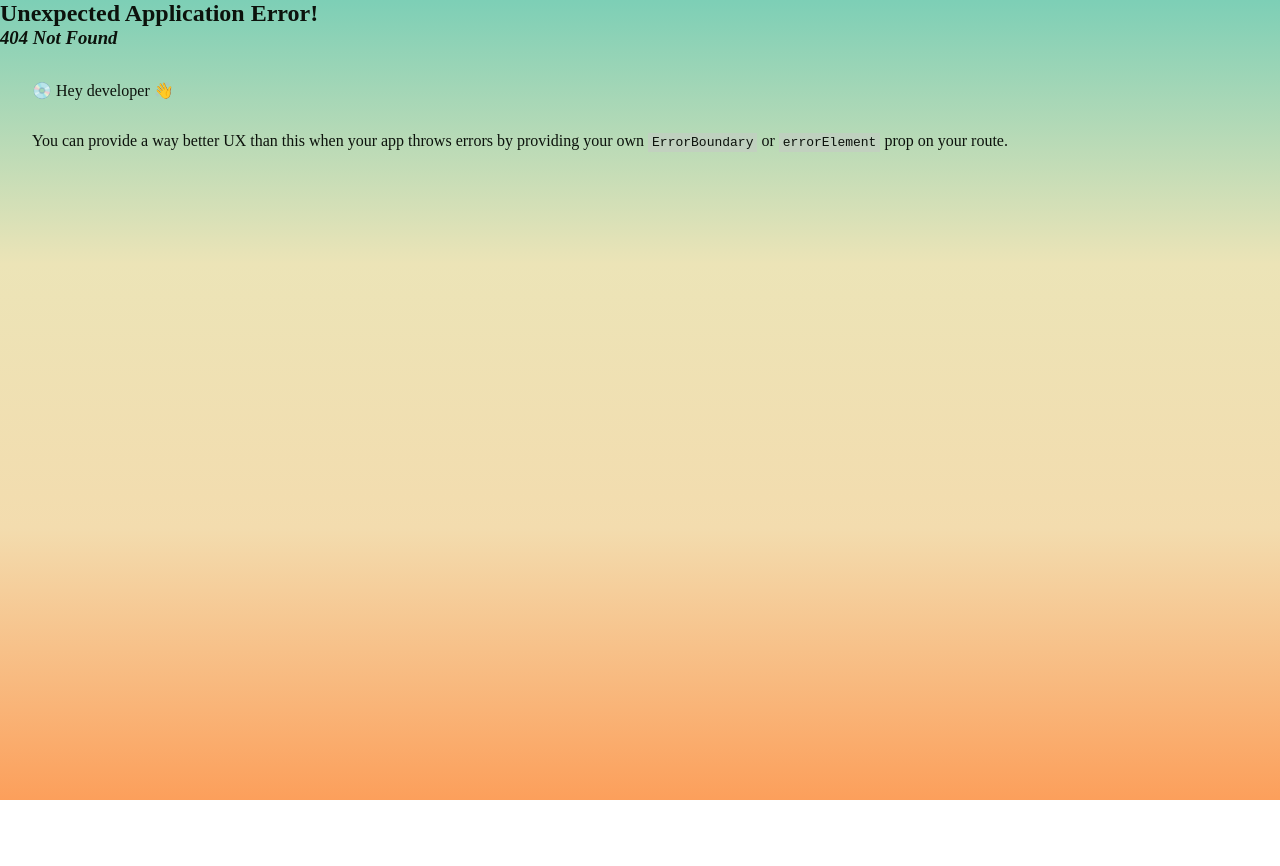
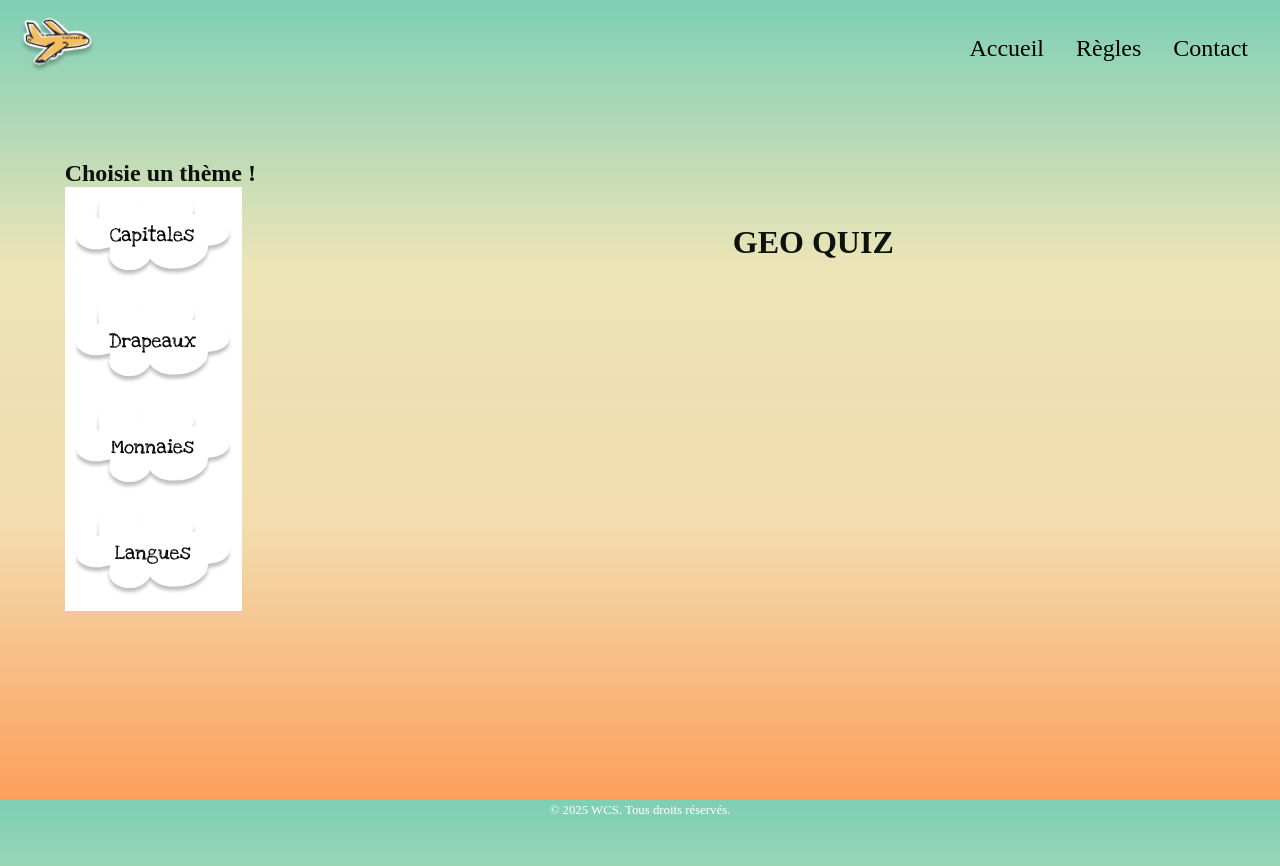
Before and after one commit to WildCodeSchool-2024-09/JS-RemoteFR-Q4-Jaune-P2-Geo, a React (Vite) app in the folder client/: page /Games in a window 1280 px wide. Before the commit this address had no page. Before the commit the page ends 800 px from the top, so only its background shows below. Built offline with nearby package versions, Linux system fonts and the light colour scheme; a web font is replaced by a local one.

Commit message:
mode game : update squelette

```diff
--- a/client/src/components/Theme/Theme.tsx
+++ /dev/null
@@ -1,44 +0,0 @@
-import { Link } from "react-router-dom";
-
-export default function Theme() {
-  return (
-    <>
-      <div className="theme">
-        <h2 className="title-themes">
-          <b>Choisie un thème !</b>
-        </h2>
-
-        {/* Les 4 bouttons thèmes */}
-        <div className="containers-themes">
-          <Link to="/capitals" className="link-Capitals">
-            <img
-              src={"/public/images/Capitales.png"}
-              alt="Un boutton nuage où se trouve un texte Capitales"
-            />
-          </Link>
-
-          <Link to="/flags" className="link-Flags">
-            <img
-              src={"/public/images/drapeaux.png"}
-              alt="Un boutton nuage où se trouve un texte Drapeau"
-            />
-          </Link>
-
-          <Link to="/money" className="link-Money">
-            <img
-              src={"/public/images/Monnaies.png"}
-              alt="Un boutton nuage où se trouve un texte Monnaies"
-            />
-          </Link>
-
-          <Link to="/langages" className="link-Langages">
-            <img
-              src={"/public/images/Langues.png"}
-              alt="Un boutton nuage où se trouve un texte Langues"
-            />
-          </Link>
-        </div>
-      </div>
-    </>
-  );
-}
--- a/client/src/pages/Capitals/Capitals.tsx
+++ b/client/src/pages/Capitals/Capitals.tsx
@@ -1,3 +1,11 @@
 export default function Capitals() {
-  return <h1> Capitals </h1>;
+  return (
+    <h1>
+      {" "}
+      <img
+        src="/public/images/Capitales.png"
+        alt="Un nuage ou ce trouve un texte ou il est écrit Capital"
+      />{" "}
+    </h1>
+  );
 }
--- /dev/null
+++ b/client/src/pages/Games/Games.tsx
@@ -0,0 +1,102 @@
+import { useState } from "react";
+import Capitals from "../../pages/Capitals/Capitals";
+import Flags from "../../pages/Flags/Flags";
+import Langages from "../../pages/Langages/Langages";
+import Money from "../Money/Money";
+
+export default function Games() {
+  // requête API
+
+  const [gameMode, setGameMode] = useState("");
+
+  const changeMode = (e: React.MouseEvent<HTMLButtonElement>) => {
+    setGameMode(e.currentTarget.value);
+  };
+
+  const displayMode = () => {
+    if (gameMode === "capitals") {
+      return <Capitals />;
+    }
+    if (gameMode === "flags") {
+      return <Flags />;
+    }
+    if (gameMode === "money") {
+      return <Money />;
+    }
+    if (gameMode === "langages") {
+      return <Langages />;
+    }
+  };
+
+  if (gameMode) {
+    return displayMode();
+  }
+
+  if (!gameMode) {
+    return (
+      <>
+        <div className="home_theme">
+          <div className="home">
+            <h1>GEO QUIZ</h1>
+          </div>
+
+          <div className="theme">
+            <h2 className="title-themes">
+              <b>Choisie un thème !</b>
+            </h2>
+
+            <div className="containers-themes">
+              <button
+                type="button"
+                value="capitals"
+                onClick={changeMode}
+                className="btn-Capitals"
+              >
+                <img
+                  src={"/public/images/Capitales.png"}
+                  alt="Un boutton nuage où se trouve un texte Capitales"
+                />
+              </button>
+
+              <button
+                type="button"
+                value="flags"
+                onClick={changeMode}
+                className="btn-Flags"
+              >
+                <img
+                  src={"/public/images/drapeaux.png"}
+                  alt="Un boutton nuage où se trouve un texte Drapeau"
+                />
+              </button>
+
+              <button
+                type="button"
+                value="money"
+                onClick={changeMode}
+                className="btn-Money"
+              >
+                <img
+                  src={"/public/images/Monnaies.png"}
+                  alt="Un boutton nuage où se trouve un texte Monnaies"
+                />
+              </button>
+
+              <button
+                type="button"
+                value="langages"
+                onClick={changeMode}
+                className="btn-Langages"
+              >
+                <img
+                  src={"/public/images/Langues.png"}
+                  alt="Un boutton nuage où se trouve un texte Langues"
+                />
+              </button>
+            </div>
+          </div>
+        </div>
+      </>
+    );
+  }
+}
--- a/client/src/components/Theme/theme.css
+++ b/client/src/pages/Games/games.css
@@ -1,3 +1,16 @@
+div > h1 {
+  display: flex;
+  align-items: center;
+  justify-content: center;
+  padding-top: 4rem;
+}
+
+.home {
+  display: flex;
+  flex-direction: column;
+  align-items: center;
+}
+
 .title-themes {
   display: flex;
   justify-content: center;
@@ -11,7 +24,7 @@
   flex-wrap: wrap;
 }
 
-.containers-themes > Link {
+.containers-themes > button {
   border: none;
   padding: 0;
   margin: 0 auto;
@@ -22,6 +35,22 @@
 }
 
 @media only screen and (min-width: 920px) {
+  div > img {
+    width: 30%;
+    padding-top: 6rem;
+  }
+
+  .home {
+    width: 80%;
+    padding-right: 21rem;
+  }
+
+  .home_theme {
+    display: flex;
+    flex-direction: row-reverse;
+
+    padding-top: 4rem;
+  }
   .theme {
     display: flex;
     flex-direction: column;
--- a/client/src/pages/Home/Home.tsx
+++ b/client/src/pages/Home/Home.tsx
@@ -1,4 +1,4 @@
-import Theme from "../../components/Theme/Theme";
+import { Link } from "react-router-dom";
 
 export default function Home() {
   return (
@@ -6,10 +6,18 @@ export default function Home() {
       <div className="home_theme">
         <div className="home">
           <h1>GEO QUIZ</h1>
-          <img src="/public/images/planetes.png" alt="view of earth" />
+
+          {/* <button type="button" </button>
+            <img src={"/public/images/planetes.png"} alt="view of earth" />
+          </button>
+           */}
+          <Link to="/Games" className="link-planet">
+            <img
+              src="/public/images/planetes.png"
+              alt="Un boutton nuage où se trouve une pla"
+            />
+          </Link>
         </div>
-
-        <Theme />
       </div>
     </>
   );
--- a/client/src/pages/Langages/Langages.tsx
+++ b/client/src/pages/Langages/Langages.tsx
@@ -1,3 +1,10 @@
 export default function Langages() {
-  return <h1> Langages </h1>;
+  return (
+    <h1>
+      <img
+        src="/public/images/Langues.png"
+        alt="Un nuage ou ce trouve un texte ou il est écrit Langues"
+      />
+    </h1>
+  );
 }
--- a/client/src/pages/Money/Money.tsx
+++ b/client/src/pages/Money/Money.tsx
@@ -1,3 +1,10 @@
 export default function Money() {
-  return <h1> Money </h1>;
+  return (
+    <h1>
+      <img
+        src="/public/images/Monnaies.png"
+        alt="Un nuage ou ce trouve un texte ou il est écrit Monnaies"
+      />
+    </h1>
+  );
 }
--- a/client/src/pages/Rules/Rules.tsx
+++ b/client/src/pages/Rules/Rules.tsx
@@ -1,10 +1,10 @@
-import Theme from "../../components/Theme/Theme";
+// import Theme from "../../components/Theme/Theme";
 
 export default function Rules() {
   return (
     <>
       <div className="theme_rules">
-        <Theme />
+        {/* <Theme /> */}
         <div className="rules">
           <h1>Rules</h1>
 
```
Also changed, not shown: client/src/components/Nav/Nav.tsx (+30 -1 lines), client/src/main.tsx (+2 -9 lines).
